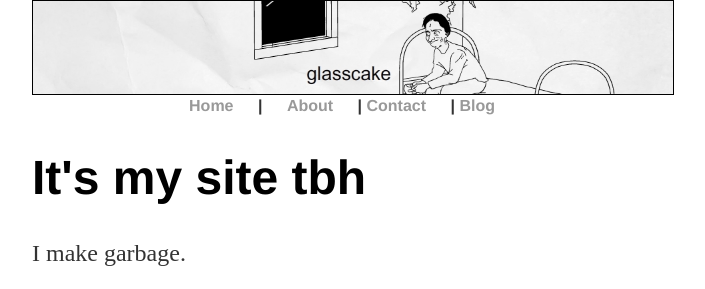
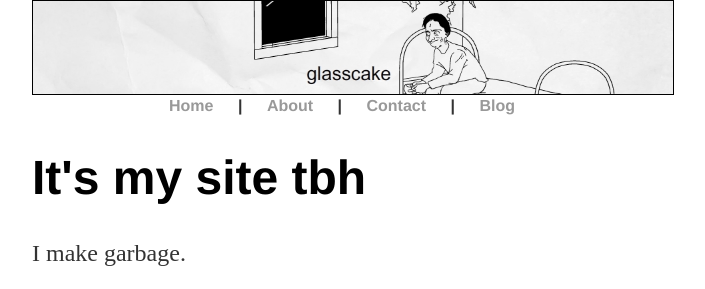
Before and after one commit to glasscaked/strip, a Jekyll site: the page built from index.html, in a window 1280 px wide. Shown: the top 289 px of the page, without its empty margins (288-993 px from the left). Built offline with Jekyll 4.4.1, drawn with Linux system fonts in a browser that asks for light colours.

Commit message:
Update default.html

```diff
--- a/_layouts/default.html
+++ b/_layouts/default.html
@@ -15,9 +15,9 @@
 <li><a href="/">Home</a></li>
   <li>|</li>
 <li><a href="/about">About</a></li>
-  |
+  <li>|</li>
 <li><a href="/contact">Contact</a></li>
-  |
+  <li>|</li>
 <li><a href="/blog">Blog</a></li>
       </ul>
     </nav>
```
